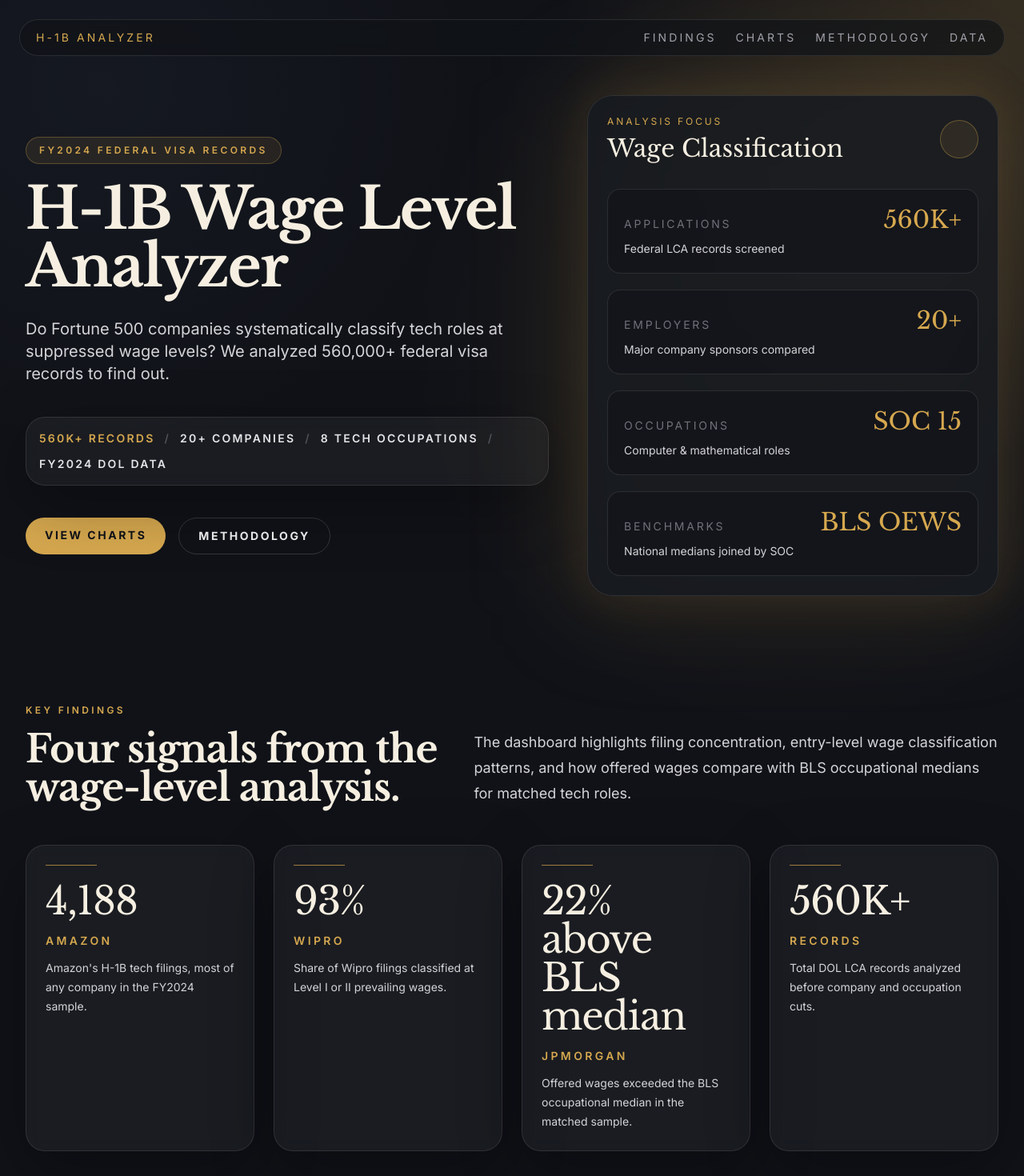
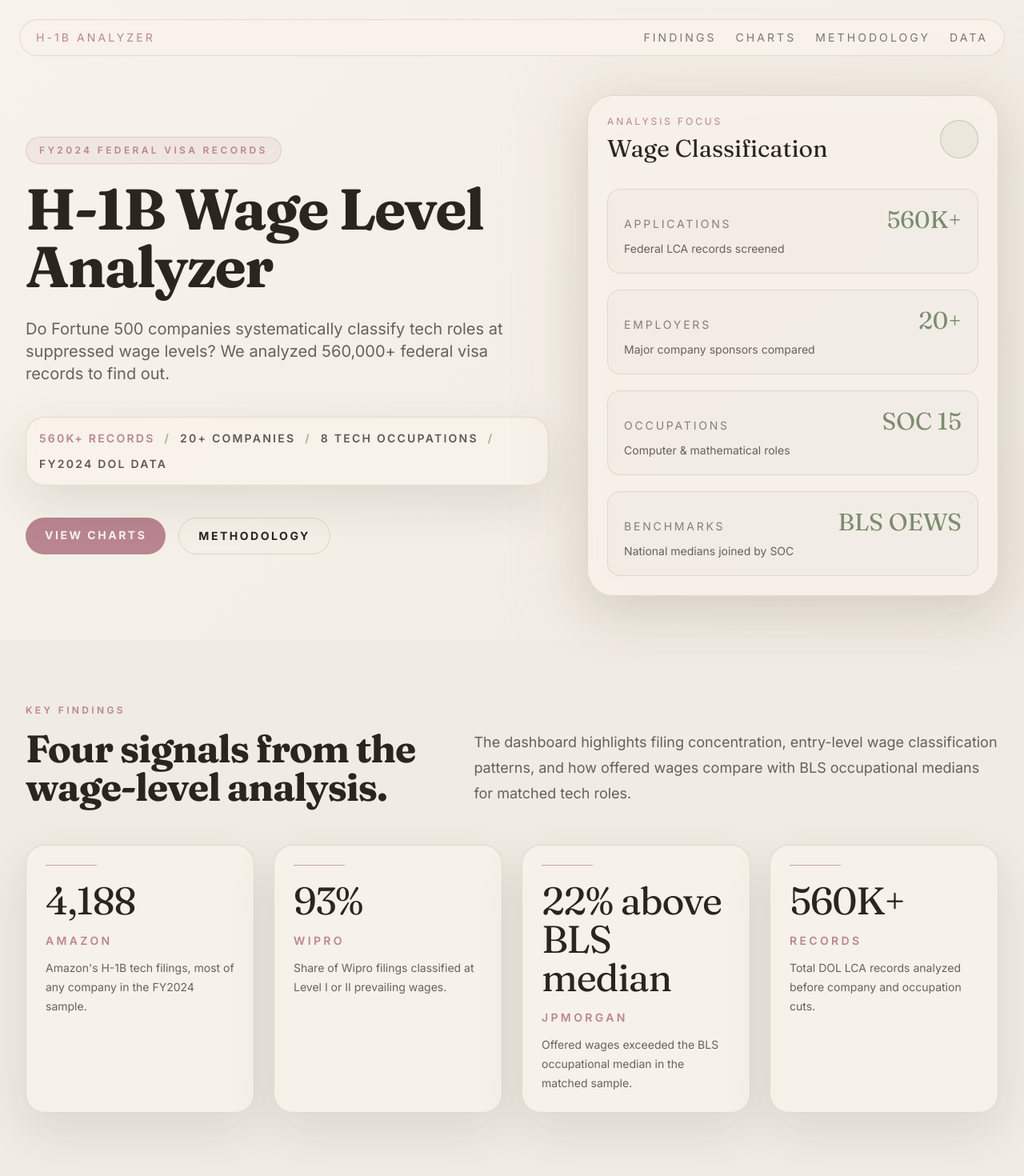
Before and after one commit to vamika27/h1b-wage-level-analyzer, a Next.js app: page / in a window 1280 px wide. Shown: the top 1470 px of the page at 80% size. Built offline with nearby package versions, Linux system fonts and the light colour scheme.

Commit message:
Restyle site with warm editorial palette
Co-authored-by: Vamika Negi <vamika27@users.noreply.github.com>

```diff
--- a/app/globals.css
+++ b/app/globals.css
@@ -3,8 +3,8 @@
 @tailwind utilities;
 
 :root {
-  color-scheme: dark;
-  background: #111318;
+  color-scheme: light;
+  background: #f0ebe3;
 }
 
 * {
@@ -19,15 +19,14 @@ body {
   min-height: 100vh;
   margin: 0;
   background:
-    radial-gradient(circle at 78% 8%, rgba(214, 168, 79, 0.14), transparent 30rem),
-    radial-gradient(circle at 10% 2%, rgba(69, 90, 130, 0.18), transparent 28rem),
-    #111318;
-  color: #f6efe1;
+    linear-gradient(135deg, rgba(248, 243, 235, 0.96), rgba(237, 230, 218, 0.72)),
+    #f0ebe3;
+  color: #2b2520;
 }
 
 ::selection {
-  background: rgba(214, 168, 79, 0.32);
-  color: #fff8e8;
+  background: rgba(185, 133, 144, 0.32);
+  color: #2b2520;
 }
 
 img {
@@ -36,10 +35,10 @@ img {
 
 .chart-frame {
   background:
-    linear-gradient(145deg, rgba(255, 255, 255, 0.08), rgba(255, 255, 255, 0.02)),
-    rgba(23, 26, 32, 0.88);
+    linear-gradient(145deg, rgba(248, 243, 235, 0.92), rgba(231, 222, 208, 0.78)),
+    rgba(248, 243, 235, 0.9);
 }
 
 .gold-rule {
-  background: linear-gradient(90deg, transparent, rgba(214, 168, 79, 0.72), transparent);
+  background: linear-gradient(90deg, transparent, rgba(185, 133, 144, 0.58), transparent);
 }
--- a/app/layout.tsx
+++ b/app/layout.tsx
@@ -1,5 +1,5 @@
 import type { Metadata } from "next";
-import { Inter, Libre_Baskerville } from "next/font/google";
+import { Fraunces, Inter } from "next/font/google";
 import "./globals.css";
 
 const inter = Inter({
@@ -8,10 +8,9 @@ const inter = Inter({
   display: "swap"
 });
 
-const libreBaskerville = Libre_Baskerville({
+const fraunces = Fraunces({
   subsets: ["latin"],
-  weight: ["400", "700"],
-  variable: "--font-libre-baskerville",
+  variable: "--font-fraunces",
   display: "swap"
 });
 
@@ -33,7 +32,7 @@ export default function RootLayout({
   children: React.ReactNode;
 }>) {
   return (
-    <html lang="en" className={`${inter.variable} ${libreBaskerville.variable}`}>
+    <html lang="en" className={`${inter.variable} ${fraunces.variable}`}>
       <body className="font-sans antialiased">{children}</body>
     </html>
   );
--- a/app/page.tsx
+++ b/app/page.tsx
@@ -47,13 +47,13 @@ const pipelineSteps = [
 
 export default function Home() {
   return (
-    <main className="min-h-screen overflow-hidden bg-ink/50 text-parchment">
+    <main className="min-h-screen overflow-hidden bg-cream text-ink">
       <section
         id="top"
         className="relative isolate flex min-h-screen items-center px-5 py-10 sm:px-8"
       >
-        <div className="absolute inset-0 -z-10 bg-radial-gold" />
-        <div className="absolute inset-x-6 top-6 z-10 mx-auto flex max-w-7xl items-center justify-between rounded-full border border-white/10 bg-ink/70 px-5 py-3 text-xs uppercase tracking-[0.22em] text-zinc-400 backdrop-blur md:text-sm">
+        <div className="absolute inset-0 -z-10 bg-warm-wash" />
+        <div className="absolute inset-x-6 top-6 z-10 mx-auto flex max-w-7xl items-center justify-between rounded-full border border-slate/60 bg-creamSoft/85 px-5 py-3 text-xs uppercase tracking-[0.22em] text-ink/60 backdrop-blur md:text-sm">
           <a href="#top" className="text-gold transition hover:text-amberSoft">
             H-1B Analyzer
           </a>
@@ -78,35 +78,35 @@ export default function Home() {
             <p className="mb-5 inline-flex rounded-full border border-gold/30 bg-gold/10 px-4 py-2 text-xs font-semibold uppercase tracking-[0.28em] text-gold">
               FY2024 Federal Visa Records
             </p>
-            <h1 className="font-serif text-5xl font-bold leading-[1.03] tracking-tight text-parchment sm:text-6xl lg:text-7xl">
+            <h1 className="font-serif text-5xl font-bold leading-[1.03] tracking-tight text-ink sm:text-6xl lg:text-7xl">
               H-1B Wage Level Analyzer
             </h1>
-            <p className="mt-7 max-w-3xl text-lg leading-8 text-zinc-300 sm:text-xl">
+            <p className="mt-7 max-w-3xl text-lg leading-8 text-ink/70 sm:text-xl">
               Do Fortune 500 companies systematically classify tech roles at
               suppressed wage levels? We analyzed 560,000+ federal visa records
               to find out.
             </p>
 
-            <div className="mt-10 flex flex-wrap gap-3 rounded-3xl border border-white/10 bg-white/[0.045] p-4 text-sm font-semibold uppercase tracking-[0.16em] text-zinc-200 shadow-card backdrop-blur">
+            <div className="mt-10 flex flex-wrap gap-3 rounded-3xl border border-slate/60 bg-creamSoft/75 p-4 text-sm font-semibold uppercase tracking-[0.16em] text-ink/75 shadow-card backdrop-blur">
               <span className="text-gold">560K+ Records</span>
-              <span className="text-zinc-600">/</span>
+              <span className="text-sage/70">/</span>
               <span>20+ Companies</span>
-              <span className="text-zinc-600">/</span>
+              <span className="text-sage/70">/</span>
               <span>8 Tech Occupations</span>
-              <span className="text-zinc-600">/</span>
+              <span className="text-sage/70">/</span>
               <span>FY2024 DOL Data</span>
             </div>
 
             <div className="mt-10 flex flex-wrap gap-4">
               <a
                 href="#charts"
-                className="rounded-full bg-gold px-6 py-3 text-sm font-bold uppercase tracking-[0.18em] text-ink transition hover:bg-amberSoft"
+                className="rounded-full bg-gold px-6 py-3 text-sm font-bold uppercase tracking-[0.18em] text-creamSoft transition hover:bg-amberSoft"
               >
                 View Charts
               </a>
               <a
                 href="#methodology"
-                className="rounded-full border border-white/15 px-6 py-3 text-sm font-bold uppercase tracking-[0.18em] text-zinc-100 transition hover:border-gold hover:text-gold"
+                className="rounded-full border border-slate/70 px-6 py-3 text-sm font-bold uppercase tracking-[0.18em] text-ink transition hover:border-gold hover:text-gold"
               >
                 Methodology
               </a>
@@ -114,8 +114,8 @@ export default function Home() {
           </div>
 
           <div className="relative">
-            <div className="absolute -inset-6 rounded-[2rem] bg-gold/10 blur-3xl" />
-            <div className="relative rounded-[2rem] border border-white/10 bg-charcoal/85 p-6 shadow-glow backdrop-blur">
+            <div className="absolute -inset-6 rounded-[2rem] bg-slate/25 blur-2xl" />
+            <div className="relative rounded-[2rem] border border-slate/60 bg-creamSoft/85 p-6 shadow-card backdrop-blur">
               <div className="mb-8 flex items-center justify-between">
                 <div>
                   <p className="text-xs uppercase tracking-[0.24em] text-gold">
@@ -123,7 +123,7 @@ export default function Home() {
                   </p>
                   <h2 className="mt-2 font-serif text-3xl">Wage Classification</h2>
                 </div>
-                <div className="h-12 w-12 rounded-full border border-gold/35 bg-gold/10" />
+                <div className="h-12 w-12 rounded-full border border-sage/35 bg-sage/10" />
               </div>
               <div className="space-y-5">
                 {[
@@ -134,15 +134,15 @@ export default function Home() {
                 ].map(([label, value, detail]) => (
                   <div
                     key={label}
-                    className="rounded-2xl border border-white/10 bg-ink/55 p-5"
+                    className="rounded-2xl border border-slate/60 bg-cream/70 p-5"
                   >
                     <div className="flex items-baseline justify-between gap-4">
-                      <span className="text-sm uppercase tracking-[0.2em] text-zinc-500">
+                      <span className="text-sm uppercase tracking-[0.2em] text-ink/55">
                         {label}
                       </span>
-                      <span className="font-serif text-3xl text-gold">{value}</span>
+                      <span className="font-serif text-3xl text-sage">{value}</span>
                     </div>
-                    <p className="mt-2 text-sm text-zinc-300">{detail}</p>
+                    <p className="mt-2 text-sm text-ink/70">{detail}</p>
                   </div>
                 ))}
               </div>
@@ -158,7 +158,7 @@ export default function Home() {
             <h2 className="font-serif text-4xl font-bold tracking-tight md:text-5xl">
               Four signals from the wage-level analysis.
             </h2>
-            <p className="text-lg leading-8 text-zinc-300">
+            <p className="text-lg leading-8 text-ink/70">
               The dashboard highlights filing concentration, entry-level wage
               classification patterns, and how offered wages compare with BLS
               occupational medians for matched tech roles.
@@ -199,7 +199,7 @@ export default function Home() {
             <h2 className="font-serif text-4xl font-bold tracking-tight md:text-5xl">
               Six exported figures from the analysis pipeline.
             </h2>
-            <p className="text-lg leading-8 text-zinc-300">
+            <p className="text-lg leading-8 text-ink/70">
               Click any chart to inspect the full-size PNG. The figures are
               served as static assets from the public folder for zero-backend
               deployment.
@@ -212,14 +212,14 @@ export default function Home() {
       </section>
 
       <section id="methodology" className="px-5 py-20 sm:px-8">
-        <div className="mx-auto max-w-7xl rounded-[2rem] border border-white/10 bg-white/[0.04] p-6 shadow-card backdrop-blur md:p-10">
+        <div className="mx-auto max-w-7xl rounded-[2rem] border border-slate/60 bg-creamSoft/75 p-6 shadow-card backdrop-blur md:p-10">
           <SectionEyebrow>Methodology</SectionEyebrow>
           <div className="mt-4 grid gap-10 lg:grid-cols-[0.85fr_1.15fr]">
             <div>
               <h2 className="font-serif text-4xl font-bold tracking-tight md:text-5xl">
                 From federal disclosure files to company-level wage gaps.
               </h2>
-              <p className="mt-6 text-lg leading-8 text-zinc-300">
+              <p className="mt-6 text-lg leading-8 text-ink/70">
                 The pipeline begins with DOL LCA disclosure data, cleans the
                 records in Python, analyzes employer and wage-level patterns in
                 DuckDB SQL, joins BLS OEWS occupational benchmarks, and computes
@@ -229,7 +229,7 @@ export default function Home() {
                 <p className="text-xs font-semibold uppercase tracking-[0.24em] text-gold">
                   Formula
                 </p>
-                <code className="mt-3 block overflow-x-auto whitespace-nowrap font-mono text-sm text-parchment md:text-base">
+                <code className="mt-3 block overflow-x-auto whitespace-nowrap font-mono text-sm text-ink md:text-base">
                   wage_gap_pct = (offered_wage - bls_median) / bls_median &times; 100
                 </code>
               </div>
@@ -238,21 +238,21 @@ export default function Home() {
             <div className="grid gap-4">
               {pipelineSteps.map((step, index) => (
                 <div key={step} className="relative">
-                  <div className="rounded-2xl border border-white/10 bg-ink/65 p-5">
+                  <div className="rounded-2xl border border-slate/60 bg-cream/75 p-5">
                     <div className="flex items-center gap-4">
-                      <div className="flex h-11 w-11 shrink-0 items-center justify-center rounded-full border border-gold/40 bg-gold/10 font-serif text-lg text-gold">
+                      <div className="flex h-11 w-11 shrink-0 items-center justify-center rounded-full border border-sage/40 bg-sage/10 font-serif text-lg text-sage">
                         {index + 1}
                       </div>
                       <div>
-                        <p className="font-serif text-xl text-parchment">{step}</p>
-                        <p className="mt-1 text-sm text-zinc-400">
+                        <p className="font-serif text-xl text-ink">{step}</p>
+                        <p className="mt-1 text-sm text-ink/65">
                           {getPipelineDetail(step)}
                         </p>
                       </div>
                     </div>
                   </div>
                   {index < pipelineSteps.length - 1 ? (
-                    <div className="mx-9 h-5 w-px bg-gradient-to-b from-gold/70 to-transparent" />
+                    <div className="mx-9 h-5 w-px bg-gradient-to-b from-sage/60 to-transparent" />
                   ) : null}
                 </div>
               ))}
@@ -263,7 +263,7 @@ export default function Home() {
 
       <section id="data" className="px-5 py-20 sm:px-8">
         <div className="mx-auto grid max-w-7xl gap-6 lg:grid-cols-2">
-          <div className="rounded-[2rem] border border-white/10 bg-charcoal/80 p-6 shadow-card md:p-8">
+          <div className="rounded-[2rem] border border-slate/60 bg-creamSoft/75 p-6 shadow-card md:p-8">
             <SectionEyebrow>Data Sources</SectionEyebrow>
             <h2 className="mt-4 font-serif text-4xl font-bold tracking-tight">
               Public data, reproducible pipeline.
@@ -287,18 +287,18 @@ export default function Home() {
             </div>
           </div>
 
-          <div className="rounded-[2rem] border border-gold/25 bg-gold/10 p-6 shadow-glow md:p-8">
+          <div className="rounded-[2rem] border border-gold/25 bg-gold/10 p-6 shadow-card md:p-8">
             <SectionEyebrow>Disclaimer</SectionEyebrow>
-            <p className="mt-5 font-serif text-3xl leading-snug text-parchment">
+            <p className="mt-5 font-serif text-3xl leading-snug text-ink">
               Wage level classifications are lawful.
             </p>
-            <p className="mt-6 text-lg leading-8 text-zinc-200">
+            <p className="mt-6 text-lg leading-8 text-ink/75">
               This analysis is descriptive and does not imply wrongdoing by any
               company. Level I wages are appropriate for genuinely entry-level
               roles.
             </p>
             <div className="gold-rule mt-10 h-px" />
-            <p className="mt-8 text-sm uppercase tracking-[0.2em] text-zinc-400">
+            <p className="mt-8 text-sm uppercase tracking-[0.2em] text-ink/55">
               Scope: 560,000+ FY2024 DOL records, 20+ companies, 8 tech
               occupations
             </p>
@@ -306,10 +306,10 @@ export default function Home() {
         </div>
       </section>
 
-      <footer className="border-t border-white/10 px-5 py-10 sm:px-8">
-        <div className="mx-auto flex max-w-7xl flex-col gap-4 text-sm text-zinc-400 md:flex-row md:items-center md:justify-between">
+      <footer className="border-t border-slate/60 px-5 py-10 sm:px-8">
+        <div className="mx-auto flex max-w-7xl flex-col gap-4 text-sm text-ink/60 md:flex-row md:items-center md:justify-between">
           <p>
-            Built by <span className="text-parchment">Vamika Negi</span> · Data:
+            Built by <span className="text-ink">Vamika Negi</span> · Data:
             DOL FY2024 · Tools: Python, DuckDB, pandas, matplotlib
           </p>
           <a
@@ -346,10 +346,10 @@ function SourceLink({
       href={href}
       target="_blank"
       rel="noreferrer"
-      className="block rounded-2xl border border-white/10 bg-ink/55 p-5 transition hover:border-gold/45 hover:bg-white/[0.05]"
+      className="block rounded-2xl border border-slate/60 bg-cream/75 p-5 transition hover:border-gold/45 hover:bg-creamSoft"
     >
-      <span className="font-serif text-xl text-parchment">{title}</span>
-      <span className="mt-2 block text-sm leading-6 text-zinc-400">
+      <span className="font-serif text-xl text-ink">{title}</span>
+      <span className="mt-2 block text-sm leading-6 text-ink/65">
         {description}
       </span>
     </a>
--- a/components/AnimatedStatCard.tsx
+++ b/components/AnimatedStatCard.tsx
@@ -77,12 +77,12 @@ export function AnimatedStatCard({
   return (
     <div
       ref={cardRef}
-      className={`group rounded-3xl border border-white/10 bg-white/[0.045] p-6 shadow-card backdrop-blur transition duration-700 hover:-translate-y-1 hover:border-gold/45 hover:bg-white/[0.07] ${
+      className={`group rounded-3xl border border-slate/60 bg-creamSoft/75 p-6 shadow-card backdrop-blur transition duration-700 hover:-translate-y-1 hover:border-gold/50 hover:bg-creamSoft ${
         hasEntered ? "translate-y-0 opacity-100" : "translate-y-6 opacity-0"
       }`}
     >
       <div className="mb-5 h-px w-16 bg-gold/70 transition group-hover:w-24" />
-      <p className="font-serif text-4xl leading-none tracking-tight text-parchment md:text-5xl">
+      <p className="font-serif text-4xl leading-none tracking-tight text-ink md:text-5xl">
         {prefix}
         {formattedValue}
         {suffix}
@@ -90,7 +90,7 @@ export function AnimatedStatCard({
       <p className="mt-4 text-sm font-semibold uppercase tracking-[0.24em] text-gold">
         {label}
       </p>
-      <p className="mt-3 text-sm leading-6 text-zinc-300">{detail}</p>
+      <p className="mt-3 text-sm leading-6 text-ink/70">{detail}</p>
     </div>
   );
 }
--- a/tailwind.config.ts
+++ b/tailwind.config.ts
@@ -10,29 +10,31 @@ const config: Config = {
       fontFamily: {
         sans: ["var(--font-inter)", "Inter", "system-ui", "sans-serif"],
         serif: [
-          "var(--font-libre-baskerville)",
-          "Libre Baskerville",
+          "var(--font-fraunces)",
+          "Fraunces",
           "Georgia",
           "serif"
         ]
       },
       colors: {
-        ink: "#111318",
-        charcoal: "#171a20",
-        slate: "#222731",
-        gold: "#d6a84f",
-        amberSoft: "#f0c36a",
-        parchment: "#f6efe1"
+        ink: "#2B2520",
+        charcoal: "#E7DED0",
+        slate: "#D4C8B8",
+        cream: "#F0EBE3",
+        creamSoft: "#F8F3EB",
+        gold: "#B98590",
+        amberSoft: "#C98E96",
+        sage: "#7C8C6F",
+        sageSoft: "#8A9A7E",
+        parchment: "#2B2520"
       },
       boxShadow: {
-        glow: "0 0 60px rgba(214, 168, 79, 0.12)",
-        card: "0 24px 80px rgba(0, 0, 0, 0.32)"
+        glow: "0 22px 70px rgba(43, 37, 32, 0.08)",
+        card: "0 22px 60px rgba(43, 37, 32, 0.1)"
       },
       backgroundImage: {
-        "radial-gold":
-          "radial-gradient(circle at top right, rgba(214, 168, 79, 0.18), transparent 36rem)",
-        "radial-blue":
-          "radial-gradient(circle at top left, rgba(84, 110, 150, 0.16), transparent 32rem)"
+        "warm-wash":
+          "linear-gradient(135deg, rgba(248, 243, 235, 0.9), rgba(240, 235, 227, 0.32))"
       }
     }
   },
```
Also changed, not shown: components/ChartGallery.tsx (+10 -10 lines).
